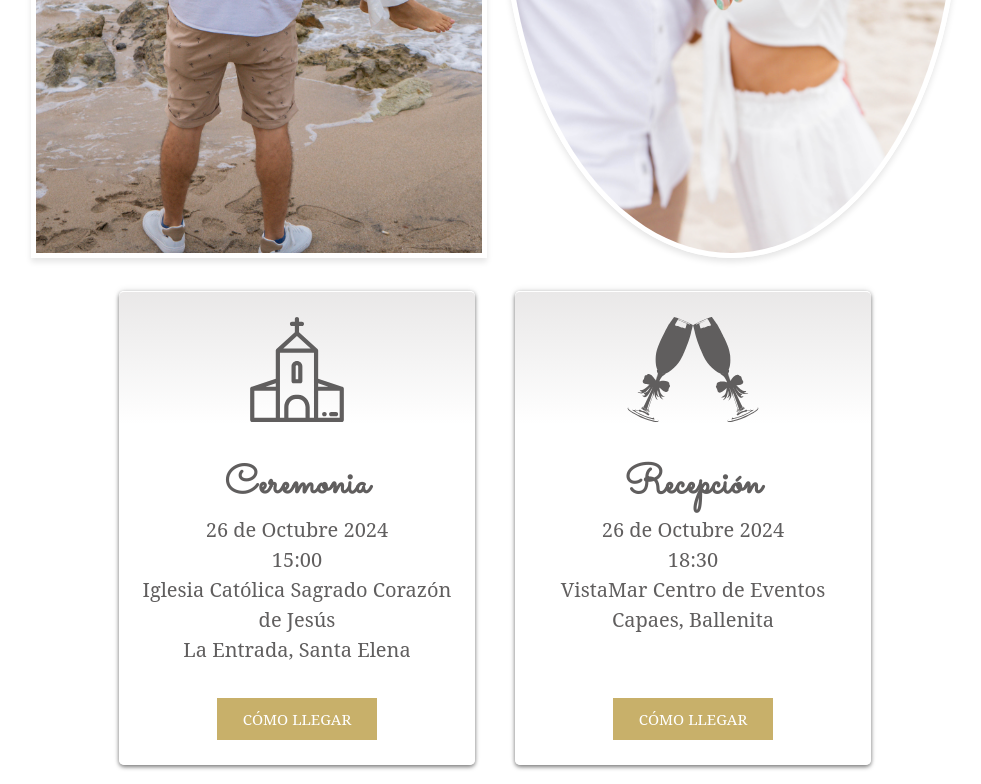
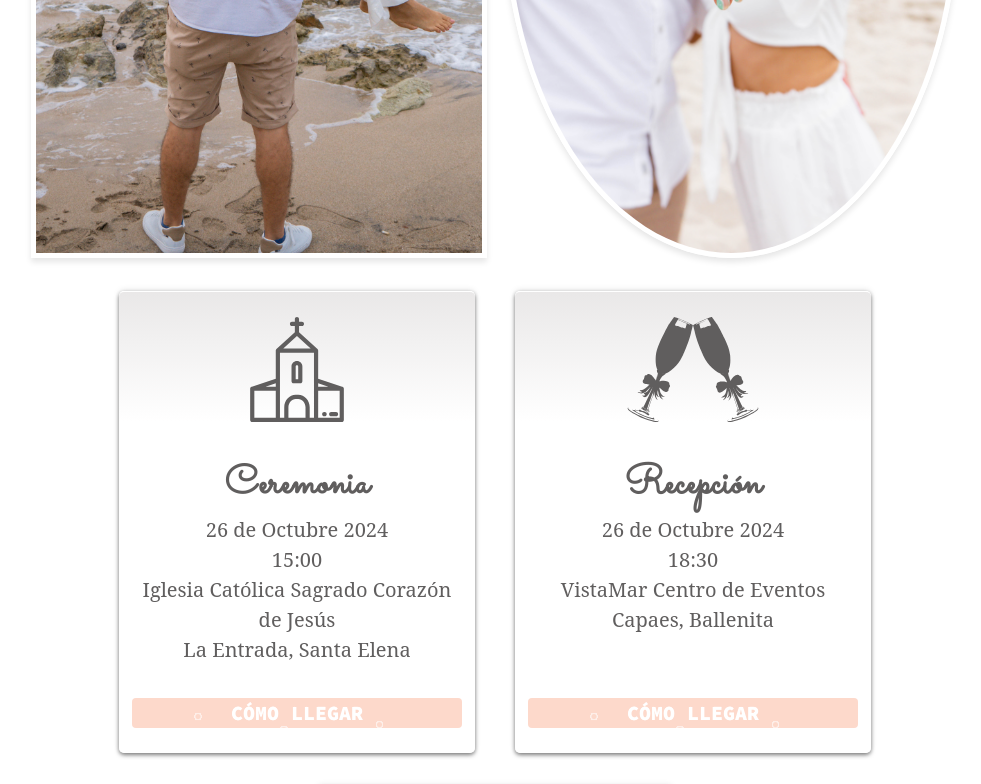
Before and after one commit to argenis-neira/wedding-invitations, a React (Create React App) app: page / in a window 1280 px wide. Shown: the part 2000-2784 px from the top of the page, without its empty margins (145-1126 px from the left). Built offline with nearby package versions, Linux system fonts and the light colour scheme; a web font is replaced by a local one.

Commit message:
diseno de boton y links maps, cambio de video a 8

```diff
--- a/src/App.css
+++ b/src/App.css
@@ -1,4 +1,5 @@
 @import url("https://fonts.googleapis.com/css2?family=Rouge+Script&family=Sacramento&display=swap");
+@import url("https://fonts.googleapis.com/css?family=Source+Code+Pro:200,900");
 
 .parallax {
   width: 10%;
@@ -290,20 +291,138 @@
   font-size: 20px;
 }
 
-.boton {
-  display: inline-block;
-  padding: 10px 20px;
-  background-color: rgb(200, 176, 106);
-  color: #fff; /* blanco */
+/* button start */
+.button {
+  position: relative;
+  border: none;
+  background: none;
+  cursor: pointer;
+
+  font-family: "Source Code Pro";
+  font-weight: 900;
+  text-transform: uppercase;
+  font-size: 20px;
+
+  color: white;
+
+  background-color: rgba(253, 217, 203, 1);
+  /* box-shadow: rgba(253, 217, 203, 1) 2px 2px 22px; */
+  border-radius: 4px;
+  z-index: 0;
+  overflow: hidden;
+
+  width: 100%;
+  height: 100%;
   text-decoration: none;
-  border: none;
-  font-size: 15px;
-  width: 10rem;
 }
 
-.boton:hover {
-  background-color: #ccc; /* gris en hover */
+.button:focus {
+  outline-color: transparent;
+  box-shadow: rgba(253, 217, 203, 1) 2px 2px 22px;
 }
+
+.right::after,
+.button::after {
+  content: var(--content);
+  display: block;
+  position: absolute;
+  pointer-events: none;
+}
+
+.button::after {
+  font-weight: 200;
+  top: 0;
+  left: 0;
+  width: 100%;
+  height: 100%;
+}
+
+.right,
+.left {
+  position: absolute;
+  width: 100%;
+  height: 100%;
+  top: 0;
+}
+.right {
+  left: 66%;
+}
+.left {
+  right: 66%;
+}
+.right::after {
+  top: -5px;
+  left: calc(-66% - 45px);
+
+  background-color: #bedcc1;
+  color: transparent;
+  transition: transform 0.4s ease-out;
+  transform: translate(0, -90%) rotate(0deg);
+
+  width: 130%;
+  height: 130%;
+}
+
+.button:hover .right::after {
+  transform: translate(0, -47%) rotate(0deg);
+}
+
+.button .right:hover::after {
+  transform: translate(0, -50%) rotate(-7deg);
+}
+
+.button .left:hover ~ .right::after {
+  transform: translate(0, -50%) rotate(7deg);
+}
+
+/* bubbles */
+.button::before {
+  content: "";
+  pointer-events: none;
+  opacity: 0.6;
+  background: radial-gradient(
+      circle at 20% 35%,
+      transparent 0,
+      transparent 2px,
+      white 3px,
+      white 4px,
+      transparent 4px
+    ),
+    radial-gradient(
+      circle at 75% 44%,
+      transparent 0,
+      transparent 2px,
+      white 3px,
+      white 4px,
+      transparent 4px
+    ),
+    radial-gradient(
+      circle at 46% 52%,
+      transparent 0,
+      transparent 4px,
+      white 5px,
+      white 6px,
+      transparent 6px
+    );
+
+  width: 100%;
+  height: 300%;
+  top: 0;
+  left: 0;
+  position: absolute;
+  animation: bubbles 5s linear infinite both;
+}
+
+@keyframes bubbles {
+  from {
+    transform: translate();
+  }
+  to {
+    transform: translate(0, -66.666%);
+  }
+}
+
+/* button end */
 
 .hidden {
   opacity: 0;
--- a/src/components/card.jsx
+++ b/src/components/card.jsx
@@ -48,8 +48,16 @@ const Card = ({
             marginTop: "auto",
           }}
         >
-          <a href={href} className="boton" target="_blank" rel="noreferrer">
+          <a
+            className="button"
+            style={{ "--content": "'" + buttonText + "'" }}
+            href={href}
+            target="_blank"
+            rel="noreferrer"
+          >
+            <div className="left"></div>
             {buttonText}
+            <div className="right"></div>
           </a>
         </Row>
       </div>
--- a/src/pages/index.jsx
+++ b/src/pages/index.jsx
@@ -200,7 +200,7 @@ const Home = () => {
               iconFileName={"iglesia"}
               title={"Ceremonia"}
               buttonText={"CÓMO LLEGAR"}
-              href={"https://www.google.com.ec"}
+              href={"https://maps.app.goo.gl/pmSspoRZph4RSjL77"}
               isVisible={visibleBoxes.includes(0)}
             >
               26 de Octubre 2024 <br />
@@ -218,7 +218,7 @@ const Home = () => {
               iconFileName={"celebration"}
               title={"Recepción"}
               buttonText={"CÓMO LLEGAR"}
-              href={"https://www.google.com.ec"}
+              href={"https://maps.app.goo.gl/WnysuqovptRbwgNRA"}
               isVisible={visibleBoxes.includes(1)}
             >
               26 de Octubre 2024 <br />
```
Also changed, not shown: 2 other files (tests, documents, lock files or other folders).
